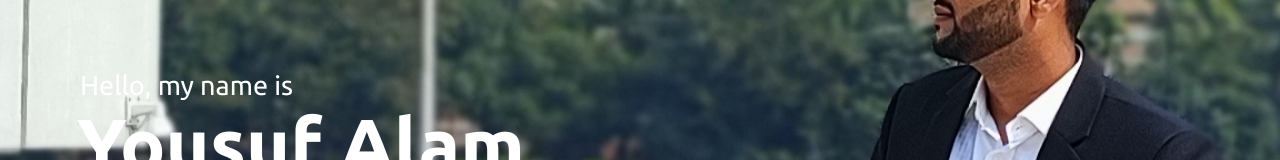
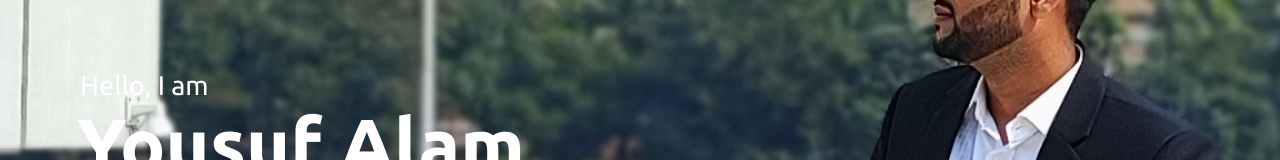
Before and after one commit to yousuf-alam/yousuf-alam.github.io, a plain HTML site: page index.html in a window 1280 px wide. Shown: the part 205-365 px from the top of the page. Drawn offline with nearby package versions, Linux system fonts and the light colour scheme.

Commit message:
something changed

```diff
--- a/index.html
+++ b/index.html
@@ -40,7 +40,7 @@
     <section class="home" id="home">
         <div class="max-width">
             <div class="home-content">
-                <div class="text-1">Hello, my name is</div>
+                <div class="text-1">Hello, I am</div>
                 <div class="text-2">Yousuf Alam</div>
                 <div class="text-3">And I'm a <span class="typing"></span></div>
                 <a href="#">Hire me</a>
```
